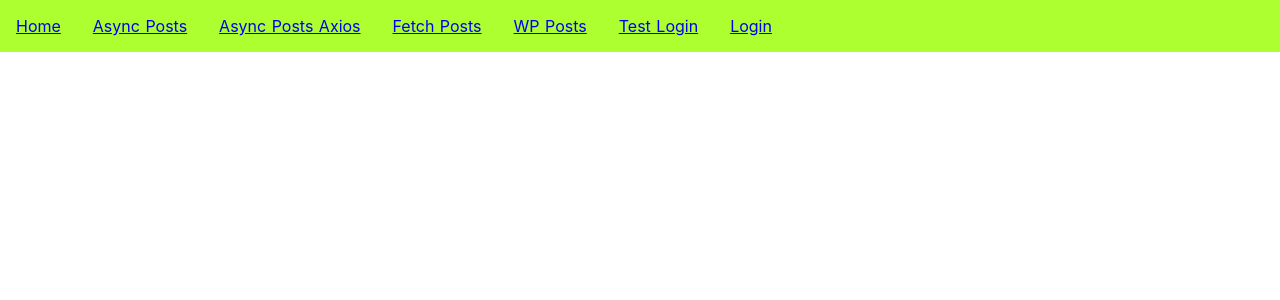
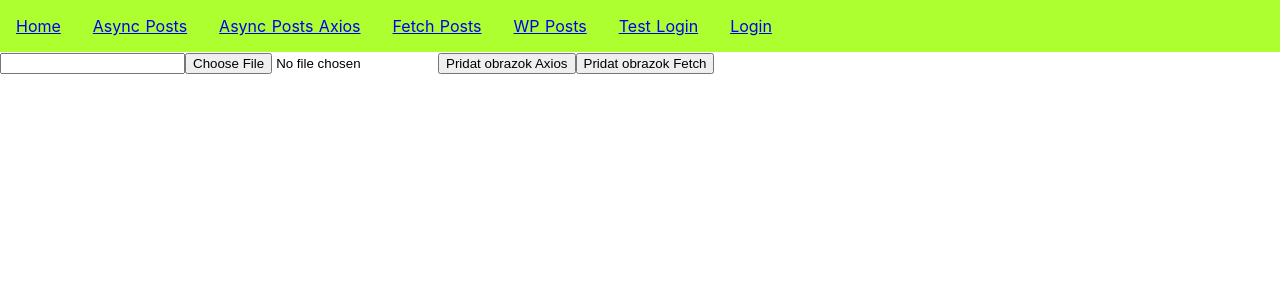
Before and after one commit to trenccan777/Nuxt-Learning, a Nuxt app: page /add-image in a window 1280 px wide. Shown: the top 300 px of the page. Built offline with nearby package versions, Linux system fonts and the light colour scheme.

Commit message:
Add new media with wp rest api

```diff
--- /dev/null
+++ b/pages/add-image.vue
@@ -0,0 +1,49 @@
+<template>
+  <div>
+    <input type="text" name="name" />
+    <input id="wpimage" name="image" type="file" />
+    <button type="button" @click="addImageAxios">Pridat obrazok Axios</button>
+    <button type="button" @click="addImageFetch">Pridat obrazok Fetch</button>
+  </div>
+</template>
+
+<script>
+export default {
+  methods: {
+    async addImageAxios() {
+      const token = localStorage.getItem('auth._token.local')
+
+      const formData = new FormData()
+      const img = document.getElementById('wpimage')
+      formData.append('file', img.files[0])
+
+      this.$axios.setHeader('Authorization', token)
+
+      const response = await this.$axios.post('/media', formData)
+      console.log(response)
+    },
+    addImageFetch() {
+      const token = localStorage.getItem('auth._token.local')
+      const formData = new FormData()
+      const img = document.getElementById('wpimage')
+      formData.append('file', img.files[0])
+
+      fetch('http://192.168.152.16/intranet/wp-json/wp/v2/media', {
+        method: 'POST',
+        headers: {
+          Authorization: token
+        },
+        body: formData
+      })
+        .then((response) => {
+          return response.json()
+        })
+        .then((data) => {
+          console.log(data)
+        })
+    }
+  }
+}
+</script>
+
+<style></style>
```
